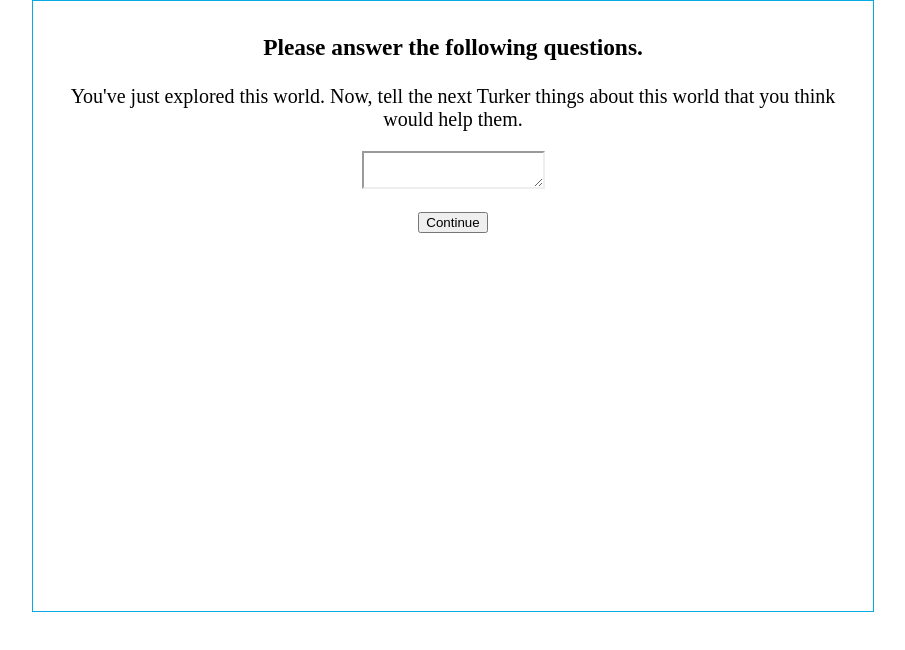
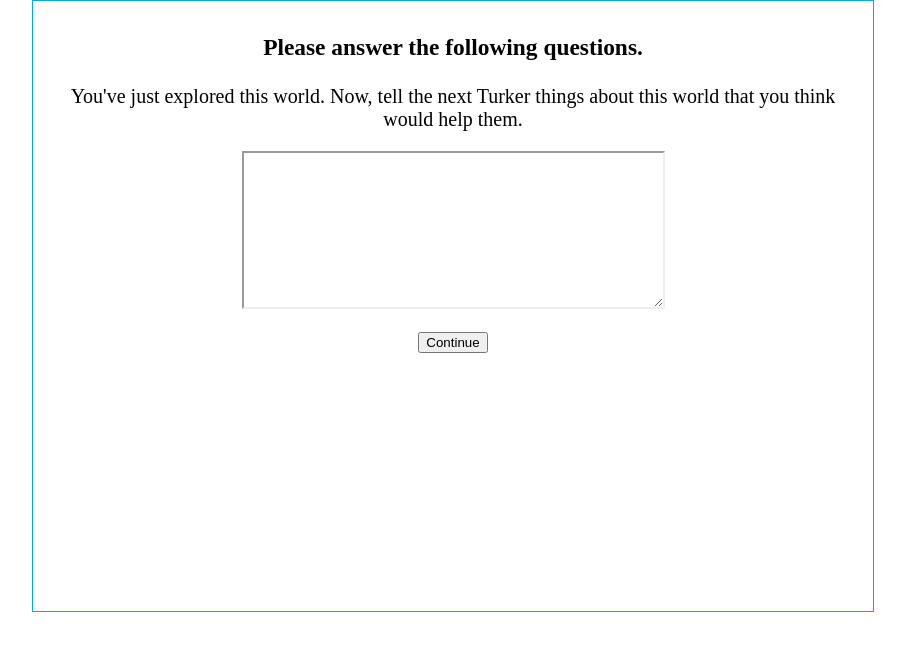
Before and after one commit to nathanielknopf/experiment-game-with-frame, a website: page exitsurvey.html in a window 1280 px wide. Shown: the whole page, without its empty margins (187-1092 px from the left). Drawn offline with Linux system fonts and the light colour scheme.

Commit message:
csv baby steps

```diff
--- a/exitsurvey.html
+++ b/exitsurvey.html
@@ -33,7 +33,7 @@
         <h3>Please answer the following questions.</h3>
 
         <p class="prompt_one">{{}}}</p>
-        <textarea id="response_one"></textarea>
+        <textarea id="response_one" rows="10" cols="50"></textarea>
 
         <br><br><button onclick="_s.button()">Continue</button>
         <p class="err">Please answer all of the questions before proceeding.</p>
--- a/js/exitsurvey.js
+++ b/js/exitsurvey.js
@@ -1,13 +1,14 @@
-var getParam = function(param){
-    var pageURL = decodeURIComponent(window.location.search.substring(1)),
-        URLVariables = pageURL.split('&'),
-        param_name
-
-    for (var i = 0; i < URLVariables.length; i++){
-        param_name = URLVariables[i].split('=')
-        if(param_name[0] == param){
-            return param_name[1] === undefined ? true : param_name[1]
-        }
+function param( param, use_referrer ) {
+	param = param.replace(/[\[]/,"\\\[").replace(/[\]]/,"\\\]");
+    var regexS = "[\\?&]"+param+"=([^&#]*)";
+    var regex = new RegExp( regexS );
+    var tmpURL = use_referrer ? document.referrer : window.location.href
+    var results = regex.exec( tmpURL );
+    console.log("param: " + param + ", URL: " + tmpURL)
+    if( results == null ) {
+        return "";
+    } else {
+        return results[1];
     }
 }
 
@@ -60,7 +61,14 @@ function make_slides(f){
          		"subject_information": exp.subj_data
           		// "time_in_minutes" : configure this somehow
     		};
-			setTimeout(function() {turk.submit(exp.data);}, 1000);
+			setTimeout(function() {
+				turk.submit(exp.data);
+				setTimeout(function(){
+					var destination = '/thanks.html?workerId=' + exp.user
+					window.location.href = destination
+				}, 1000)
+				window.location.href = destination;
+			}, 1000)
 		}
 	})
 
@@ -68,8 +76,8 @@ function make_slides(f){
 }
 
 function init(){
-    exp.user = getParam('user')
-    exp.condition = getParam('condition')
+    exp.user = param('workerId', false)
+    exp.condition = param('condition', false)
 	exp.response = ''
 	exp.system = {
 		Browser : BrowserDetect.browser,
```
